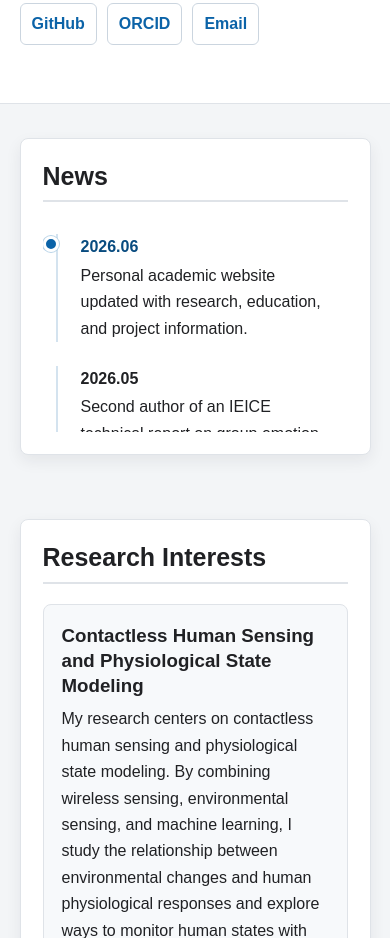
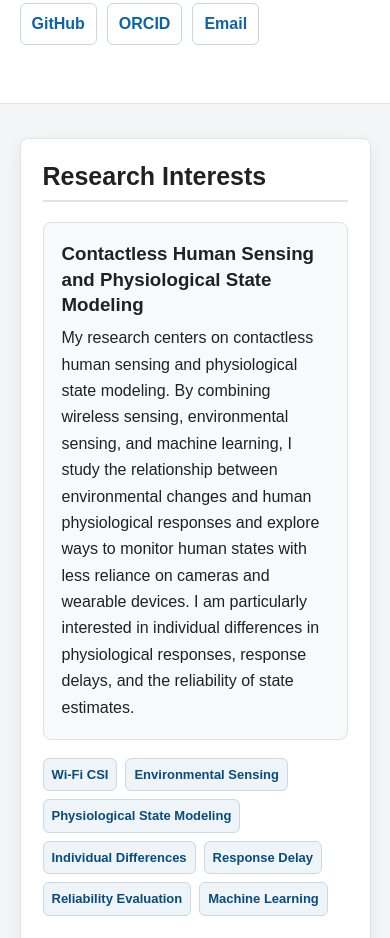
Before and after one commit to TIAVCB-LZH/TIAVCB-LZH.github.io, a plain HTML site: page index.html in a window 390 px wide. Shown: the part 939-1877 px from the top of the page. Drawn offline with Linux system fonts and the light colour scheme.

Commit message:
Remove news section across all languages

```diff
--- a/index.html
+++ b/index.html
@@ -59,7 +59,7 @@
       ]
     }
     </script>
-    <link rel="stylesheet" href="style.css?v=20261013-research-focus">
+    <link rel="stylesheet" href="style.css?v=20261124-remove-news">
 </head>
 
 <body>
@@ -113,32 +113,6 @@
     </header>
 
     <main>
-        <section id="news">
-            <h2 data-i18n="news_title">News</h2>
-            <ul class="timeline-list">
-                <li>
-                    <span class="date">2026.06</span>
-                    <span data-i18n="news_1">Personal academic website updated with research, education, and project information.</span>
-                </li>
-                <li>
-                    <span class="date">2026.05</span>
-                    <span data-i18n="news_5">Second author of an IEICE technical report on group emotion estimation using environmental data.</span>
-                </li>
-                <li>
-                    <span class="date">2026.04</span>
-                    <span data-i18n="news_3">Started master's research on Wi-Fi CSI-based human-state estimation.</span>
-                </li>
-                <li>
-                    <span class="date">2025.12</span>
-                    <span data-i18n="news_2">Presented a poster at the 2025 IEEE CASS Chiba Workshop.</span>
-                </li>
-                <li>
-                    <span class="date">2024.09</span>
-                    <span data-i18n="news_4">Completed an IoT middleware project using MQTT and ECHONET Lite.</span>
-                </li>
-            </ul>
-        </section>
-
         <section id="research">
             <h2 data-i18n="research_title">Research Interests</h2>
             <div class="research-statement">
@@ -289,6 +263,6 @@
         <p data-i18n="footer_updated">Last updated: June 2026</p>
     </footer>
 
-    <script src="script.js?v=20261124-ja-school-parentheses"></script>
+    <script src="script.js?v=20261124-remove-news"></script>
 </body>
 </html>
--- a/script.js
+++ b/script.js
@@ -11,13 +11,6 @@ const translations = {
     subtitle: "Contactless Human Sensing and Physiological State Modeling",
     about_p1: "I am a master's student in Computer Science at Chiba University. My research focuses on contactless human sensing and physiological state modeling using wireless sensing, environmental sensing, and machine learning.",
     about_p2: "I study the relationship between environmental changes and human physiological responses, with particular attention to individual differences, response delays, and the reliability of state estimates.",
-
-    news_title: "News",
-    news_1: "Personal academic website updated with research, education, and project information.",
-    news_2: "Presented a poster at the 2025 IEEE CASS Chiba Workshop.",
-    news_3: "Started master's research on Wi-Fi CSI-based human-state estimation.",
-    news_4: "Completed an IoT middleware project using MQTT and ECHONET Lite.",
-    news_5: "Second author of an IEICE technical report on group emotion estimation using environmental data.",
 
     research_title: "Research Interests",
     research_statement_title: "Contactless Human Sensing and Physiological State Modeling",
@@ -87,13 +80,6 @@ const translations = {
     about_p1: "我目前就读于日本千叶大学计算机科学专业，研究围绕非接触人体感知与生理状态建模展开，结合无线感知、环境传感和机器学习开展研究。",
     about_p2: "我关注环境变化与人体生理反应之间的关系，尤其关注生理反应的个体差异、时间延迟，以及状态推定结果的可靠性。",
 
-    news_title: "最新动态",
-    news_1: "个人学术主页已补充研究方向、教育背景、项目经历与论文信息。",
-    news_2: "在 2025 IEEE CASS Chiba Workshop 进行海报发表。",
-    news_3: "开始基于 Wi-Fi CSI 的人体状态估计方向硕士研究。",
-    news_4: "完成基于 MQTT 与 ECHONET Lite 的 IoT 中间件项目。",
-    news_5: "\u4f5c\u4e3a\u7b2c\u4e8c\u4f5c\u8005\u7684 IEICE \u6280\u672f\u7814\u7a76\u62a5\u544a\u300aA Study on Group Emotion Estimation Using Environmental Data\u300b\u5df2\u53d1\u8868\u3002",
-
     research_title: "研究方向",
     research_statement_title: "非接触人体感知与生理状态建模",
     research_statement_text: "我的研究围绕非接触人体感知与生理状态建模展开，结合无线感知、环境传感和机器学习，研究环境变化与人体生理反应之间的关系，并探索减少对摄像头和穿戴设备依赖的人体状态监测方法。我尤其关注生理反应的个体差异、时间延迟，以及状态推定结果的可靠性。",
@@ -161,13 +147,6 @@ const translations = {
     subtitle: "非接触人体センシングと生理状態モデリング",
     about_p1: "千葉大学情報科学専攻の修士課程に在籍し、非接触人体センシングと生理状態モデリングを中心に、無線センシング、環境センシング、機械学習を組み合わせた研究に取り組んでいます。",
     about_p2: "環境変化と人体の生理反応の関係を研究し、特に生理反応の個人差、時間遅延、状態推定結果の信頼性に注目しています。",
-
-    news_title: "ニュース",
-    news_1: "研究分野、学歴、プロジェクト、論文情報を個人学術ホームページに追加しました。",
-    news_2: "2025 IEEE CASS Chiba Workshop でポスター発表を行いました。",
-    news_3: "Wi-Fi CSI に基づく人体状態推定に関する修士研究を開始しました。",
-    news_4: "MQTT と ECHONET Lite を用いた IoT ミドルウェアプロジェクトを完了しました。",
-    news_5: "\u7b2c2\u8457\u8005\u3068\u3057\u3066\u53c2\u753b\u3057\u305f IEICE \u6280\u8853\u7814\u7a76\u5831\u544a\u300cA Study on Group Emotion Estimation Using Environmental Data\u300d\u304c\u63b2\u8f09\u3055\u308c\u307e\u3057\u305f\u3002",
 
     research_title: "研究分野",
     research_statement_title: "非接触人体センシングと生理状態モデリング",
--- a/style.css
+++ b/style.css
@@ -198,68 +198,6 @@ h3 {
   grid-template-columns: 150px 1fr;
   gap: 18px;
   align-items: start;
-}
-
-#news .timeline-list {
-  gap: 0;
-  max-height: 210px;
-  overflow-y: auto;
-  padding: 4px 10px 4px 0;
-}
-
-#news .timeline-list li {
-  align-items: start;
-  gap: 0 10px;
-  grid-template-columns: 100px 36px 1fr;
-  min-height: 56px;
-  padding: 8px 0 16px;
-  position: relative;
-}
-
-#news .timeline-list li::before {
-  background: var(--accent);
-  border: 3px solid #ffffff;
-  border-radius: 50%;
-  box-shadow: 0 0 0 1px #b9d4e8;
-  content: "";
-  grid-column: 1;
-  grid-row: 1;
-  height: 10px;
-  justify-self: end;
-  margin-right: -4px;
-  margin-top: 0;
-  position: relative;
-  width: 10px;
-  z-index: 1;
-}
-
-#news .timeline-list li:not(:first-child)::before {
-  display: none;
-}
-
-#news .timeline-list li::after {
-  align-self: stretch;
-  background: #d4e3ef;
-  content: "";
-  grid-column: 2;
-  grid-row: 1;
-  justify-self: center;
-  width: 2px;
-  z-index: 0;
-}
-
-#news .timeline-list li .date {
-  grid-column: 1;
-  grid-row: 1;
-}
-
-#news .timeline-list li:not(:first-child) .date {
-  color: var(--text);
-}
-
-#news .timeline-list li span:last-child {
-  grid-column: 3;
-  grid-row: 1;
 }
 
 .timeline-item h3 {
@@ -477,34 +415,4 @@ footer p {
     gap: 4px;
   }
 
-  #news .timeline-list li {
-    grid-template-columns: 28px 1fr;
-    grid-template-rows: auto auto;
-    gap: 2px 10px;
-    min-height: 68px;
-  }
-
-  #news .timeline-list li::before {
-    grid-column: 1;
-    grid-row: 1;
-    justify-self: start;
-    margin-left: 0;
-    margin-right: 0;
-    margin-top: 2px;
-  }
-
-  #news .timeline-list li::after {
-    grid-column: 1;
-    grid-row: 1 / span 2;
-  }
-
-  #news .timeline-list li .date {
-    grid-column: 2;
-    grid-row: 1;
-  }
-
-  #news .timeline-list li span:last-child {
-    grid-column: 2;
-    grid-row: 2;
-  }
 }
```
